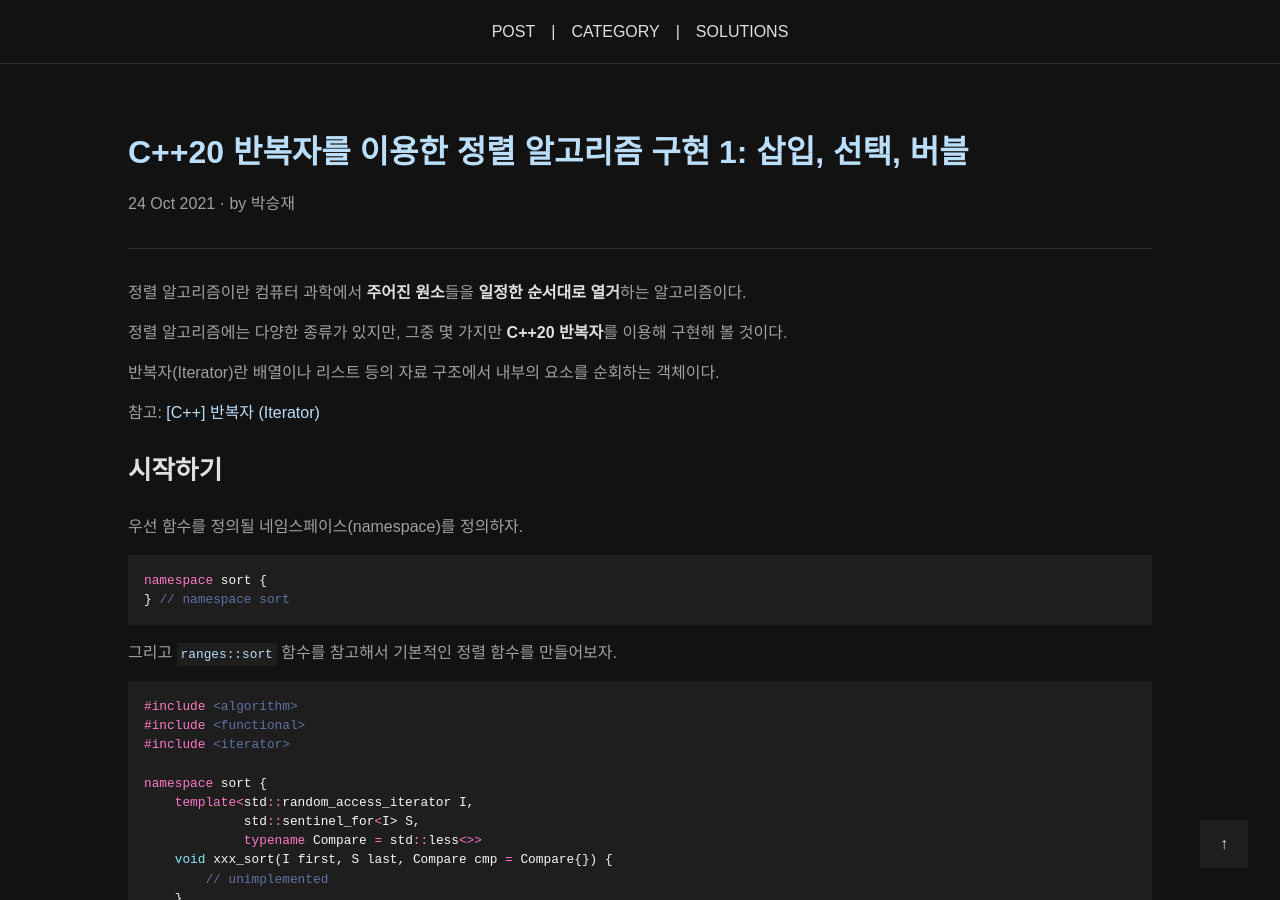
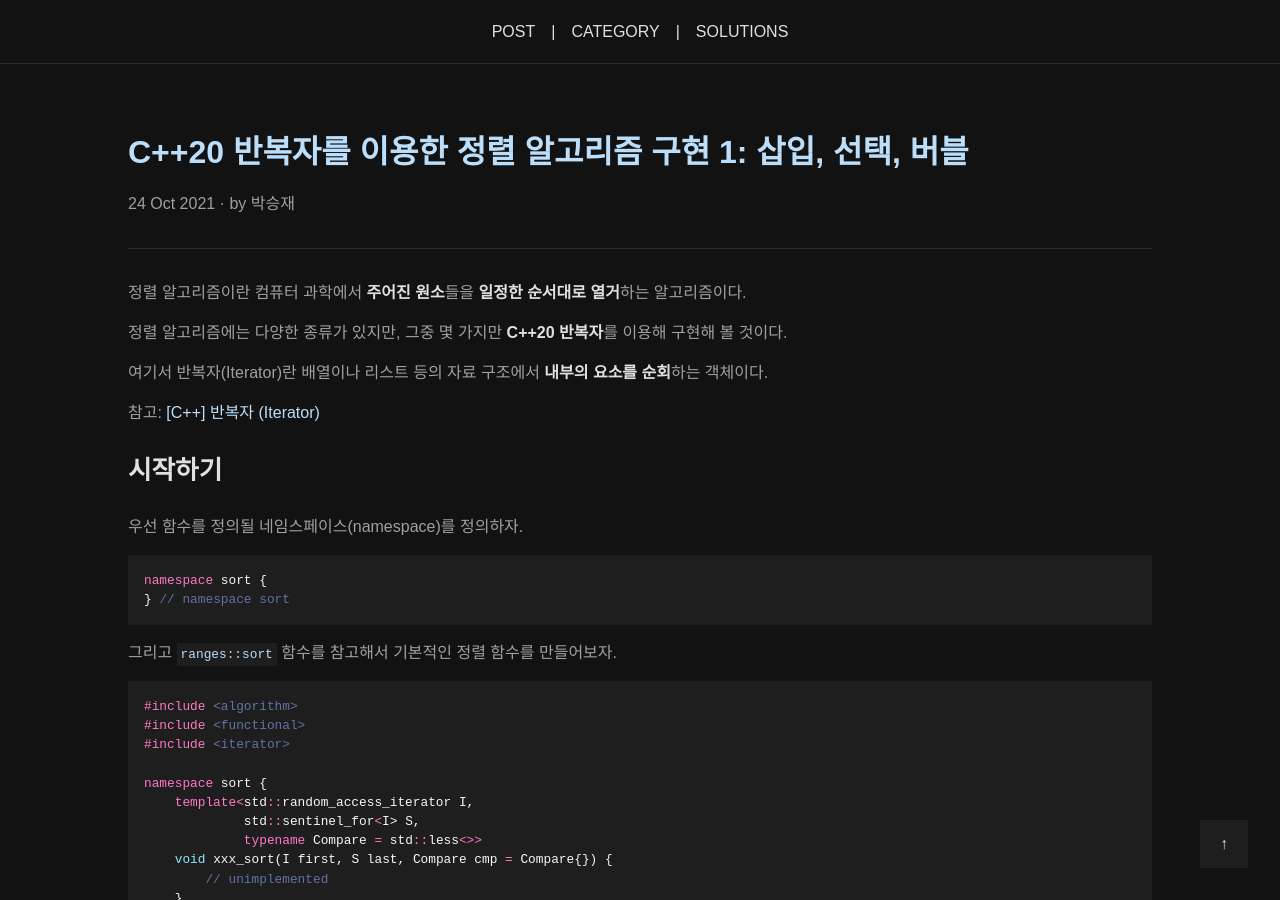
Before and after one commit to int-i/int-i.github.io, a Jekyll site: the page built from _posts/2021-10-24-cpp-iterator-sorting.md, in a window 1280 px wide and 900 px high. Built offline with Jekyll 4.4.1, drawn with Linux system fonts in a browser that asks for light colours; some web fonts are replaced; a script that is not in the unit is left out; comment, search, counter and statistics services are not loaded.

Commit message:
Update post

```diff
--- a/_posts/2021-10-24-cpp-iterator-sorting.md
+++ b/_posts/2021-10-24-cpp-iterator-sorting.md
@@ -11,7 +11,7 @@ thumbnail: /assets/posts/2021-10-24-cpp-iterator-sorting/thumbnail.jpg
 
 정렬 알고리즘에는 다양한 종류가 있지만, 그중 몇 가지만 **C++20 반복자**를 이용해 구현해 볼 것이다.
 
-반복자(Iterator)란 배열이나 리스트 등의 자료 구조에서 내부의 요소를 순회하는 객체이다.
+여기서 반복자(Iterator)란 배열이나 리스트 등의 자료 구조에서 **내부의 요소를 순회**하는 객체이다.
 
 참고: [[C++] 반복자 (Iterator)](https://eehoeskrap.tistory.com/m/263)
 
```
Also changed, not shown: other parts of _posts/2021-10-24-cpp-iterator-sorting.md (+2 -0 lines).
